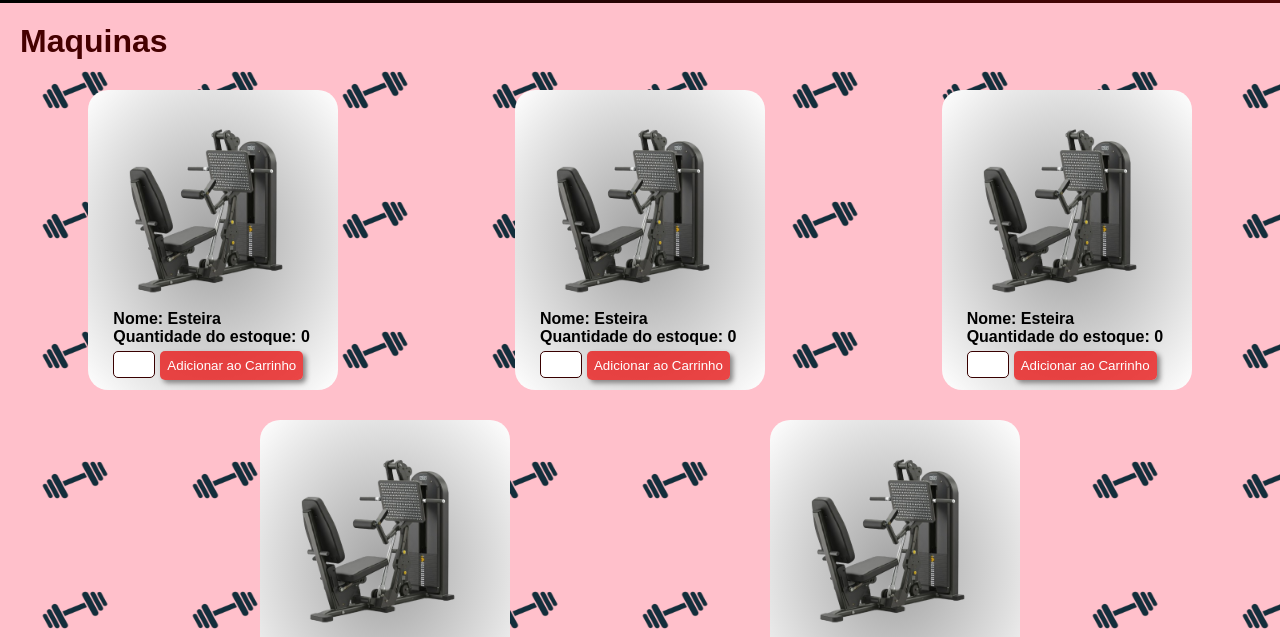
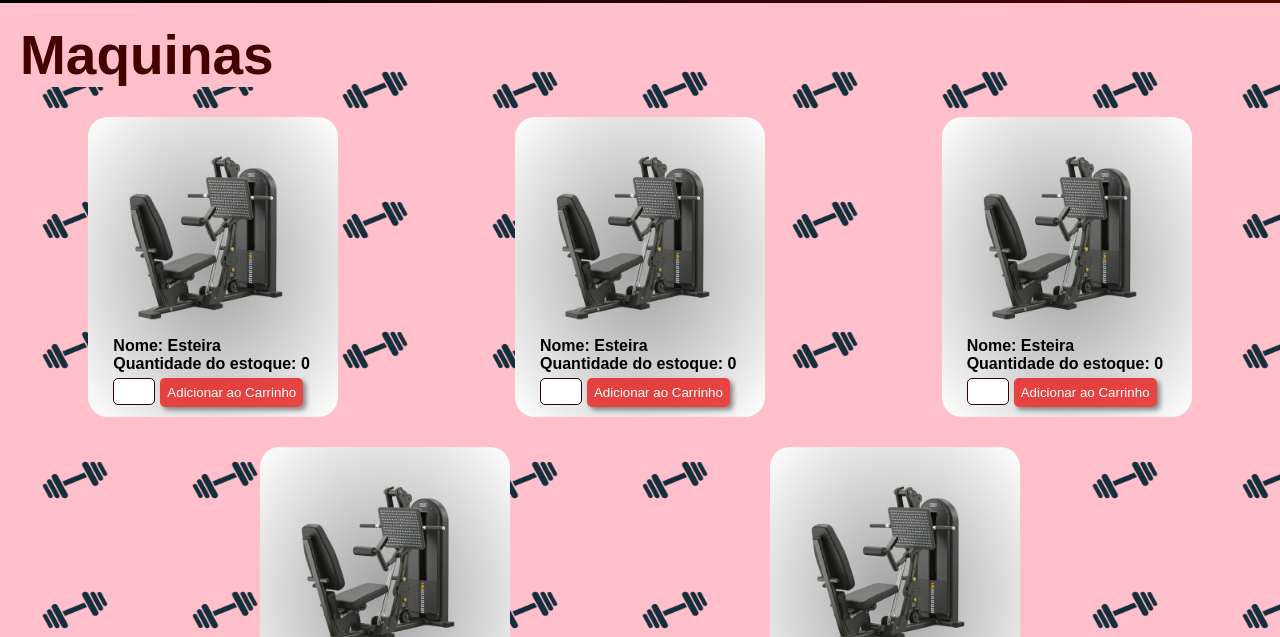
Before and after one commit to ClaMG/Trabalho-de-banco, a plain HTML site: page maquinas.html in a window 1280 px wide. Shown: the part 95-732 px from the top of the page. Drawn offline with Linux system fonts and the light colour scheme.

Commit message:
maquina fim

```diff
--- a/maquinas.html
+++ b/maquinas.html
@@ -206,7 +206,10 @@
         }
 
         #h1_ma{
+            font-size: 55px;
+            background-color: pink;
             margin: 20px;
+            width: 255px;
             margin-bottom: 0px;
             color: rgb(69, 0, 0);
         }
```
